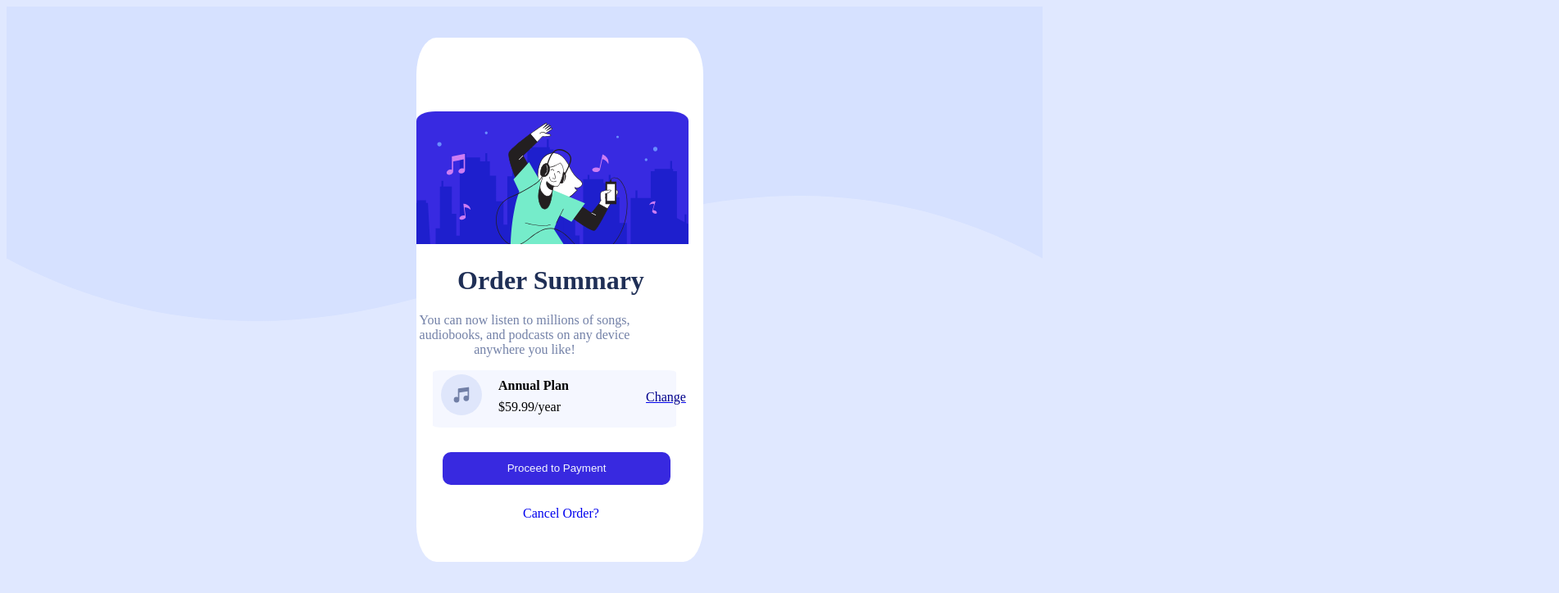
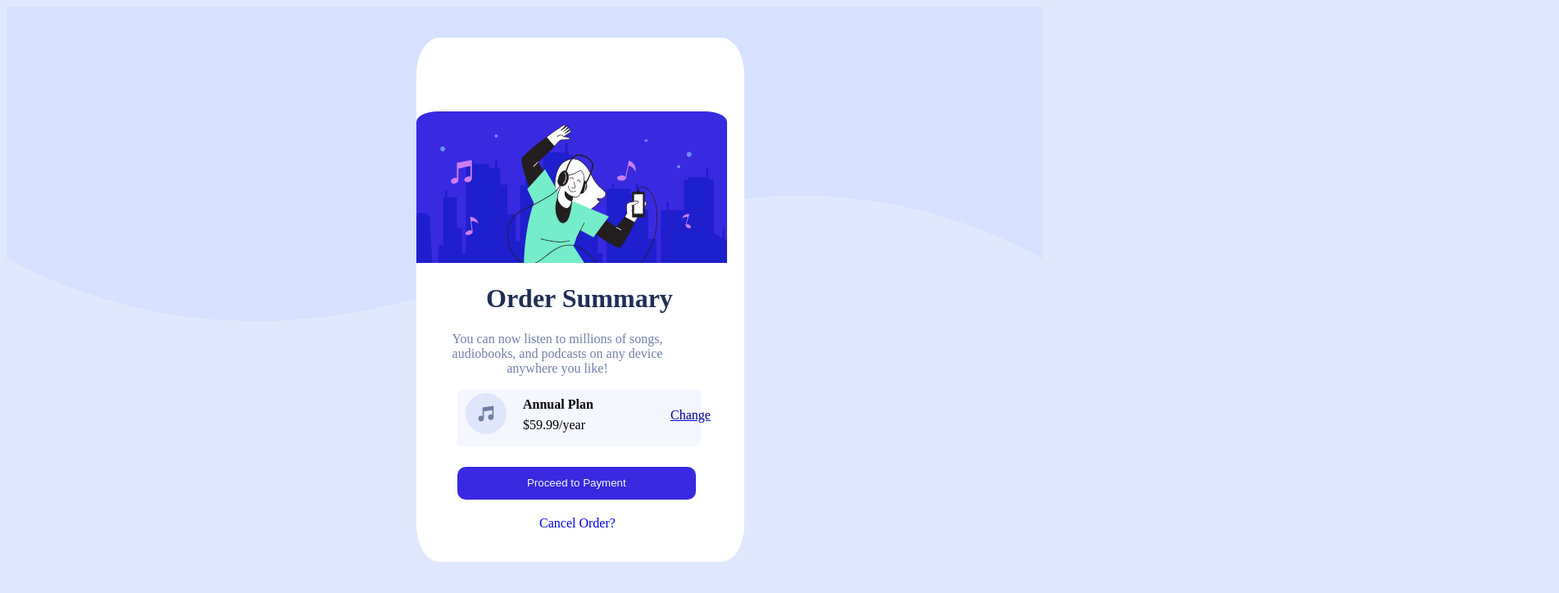
Before and after one commit to OluwatobiFolalu/Capstone_project.github.io, a plain HTML site: page index.html in a window 1280 px wide. Shown: the top 724 px of the page at 82% size, 1902 px wide, since content can reach past the window. Drawn offline with Linux system fonts and the light colour scheme.

Commit message:
made some corrections to make the desktop responsive

```diff
--- a/index.html
+++ b/index.html
@@ -47,9 +47,10 @@
 
     </div>
 
-    <div class="section-4">
-     <a href="#"><button>Proceed to Payment</button></a>
-      <a href="#"><p class="cancel">Cancel Order?</p></a>
+    <div class="section-2">
+      <a href="#"><button class="pay">Proceed to Payment</button></a><br>
+      <a href="#"><span class="cancel">Cancel Order?</span></a>
+
     </div>
 
 
--- a/style.css
+++ b/style.css
@@ -1,13 +1,15 @@
-body{
+body {
     background-color:  hsl(225, 100%, 94%);
+    /* font-family: (https://fonts.google.com/specimen/Red+Hat+Display); */
 }
 .img-bg img {
     width: 100%;
     max-width: 100%;
+
 }
 
 .box {
-    width: 350px;
+    width: 400px;
     height: 80vh;
     border-radius: 7%;
     background-color: white;
@@ -19,7 +21,7 @@ body{
 
 .img-anim img {
     width: 100%;
-    max-width: 26.3%;
+    max-width: 30%;
     border-top-left-radius: 7%;
     border-top-right-radius: 7%;
     position: relative;
@@ -33,12 +35,13 @@ body{
 }
 
 h1 {
-    margin-left: 550px;
+    margin-left: 585px;
     color: hsl(223, 47%, 23%);
 }
 
 .section-2 p {
     text-align: center;
+    margin-left: 80px;
     align-items: justify;
     font-size: 16px;
     color:  hsl(224, 23%, 55%);
@@ -51,7 +54,7 @@ h1 {
     max-width: 23.5%;
     position: relative;
     bottom: 900px;
-    left: 520px;
+    left: 550px;
     border-radius: 4%;
     background-color: hsl(225, 100%, 98%);
 }
@@ -82,34 +85,28 @@ h1 {
     color: darkblue;
 }
 
-.section-4{
-    position: relative;
-    bottom: 860px;
-    left: 600px;
-    color: black;
-}
-
-button {
+.pay {
     width: 100%;
+    max-width: 23%;
     height: 40px;
-    max-width: 22%;
-    position: relative;
-    right: 98px;
-    bottom: 10px;
+    margin-left: 550px;
+    margin-top: 25px;
     background-color: hsl(245, 75%, 52%);
     border: blue;
     color: hsl(225, 100%, 98%);
     border-radius: 10px;
 }
+.section-2 a{
+    text-decoration: none;
+}
+.cancel {
+    margin-left: 650px;
+    position: relative;
+    top: 20px;
+    font-weight: 500;
+}
 
-a :hover {
+
+ a :hover {
     transform: scale(1.1);
 }
-
-.section-4 a{
-    width: 100%;
-    max-width: 100%;
-    text-decoration: none;
-    position: relative;
-    left: 30px;
-}
```
